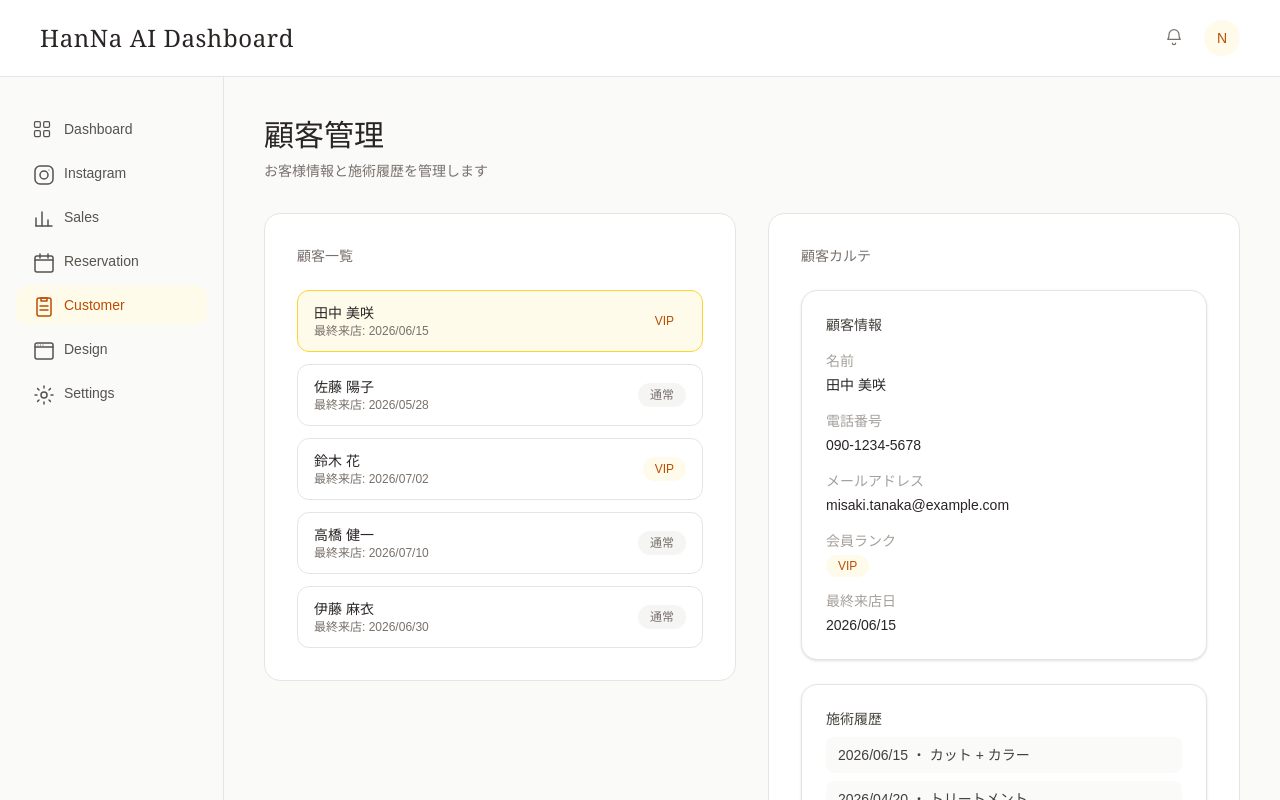
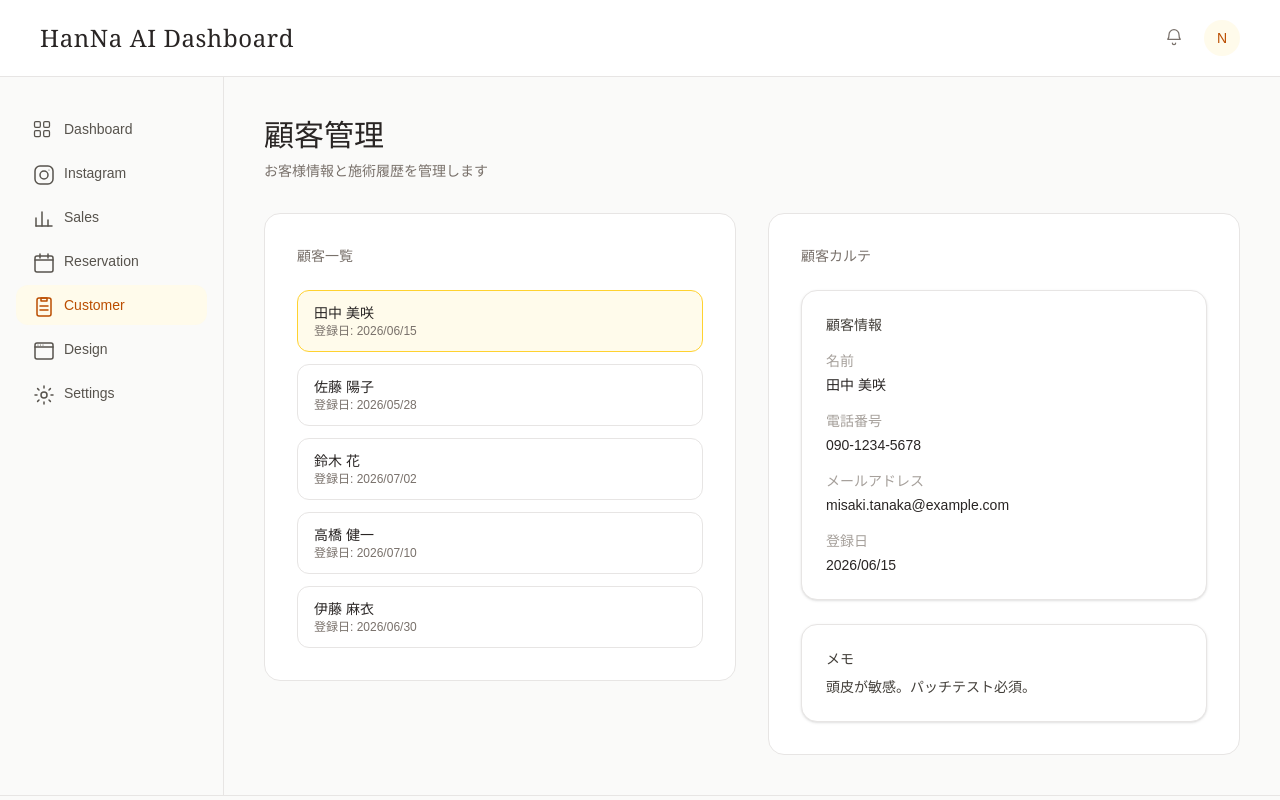
Before and after one commit to designhn924-web/hanna-ai-dashboard, a Next.js app: page /customer in a window 1280 px wide. Shown: the top 800 px of the page. Built offline with nearby package versions, Linux system fonts and the light colour scheme.

Commit message:
Refactor customer data model

```diff
--- a/features/customer/components/CustomerDetail.tsx
+++ b/features/customer/components/CustomerDetail.tsx
@@ -1,6 +1,5 @@
-import Badge from "@/components/ui/Badge";
 import Card from "@/components/ui/Card";
-import type { Customer } from "../types/customer";
+import type { Customer } from "@/types/customer";
 
 type CustomerDetailProps = {
   // 選択されている顧客(まだ何も選ばれていないときはundefined)
@@ -49,39 +48,12 @@ export default function CustomerDetail({ customer }: CustomerDetailProps) {
           </div>
 
           <div>
-      <dt className="text-stone-400">会員ランク</dt>
-      <dd className="mt-1">
-  <Badge tone="accent">
-    {customer.rank}
-  </Badge>
-</dd>
-    </div>
-
-    <div>
-      <dt className="text-stone-400">最終来店日</dt>
+            <dt className="text-stone-400">登録日</dt>
             <dd className="mt-1 text-stone-800">
-        {customer.lastVisit}
+              {customer.createdAt}
             </dd>
           </div>
         </dl>
-</Card>
-<Card>
-  <div>
-  <h3 className="text-sm font-medium text-stone-700">
-  施術履歴
-</h3>
-
-    <ul className="mt-2 flex flex-col gap-2">
-      {customer.treatmentHistory.map((item) => (
-        <li
-          key={`${item.date}-${item.menu}`}
-          className="rounded-lg bg-stone-50 px-3 py-2 text-sm text-stone-700"
-        >
-          {item.date} ・ {item.menu}
-        </li>
-      ))}
-    </ul>
-  </div>
       </Card>
 
       <Card>
@@ -95,7 +67,6 @@ export default function CustomerDetail({ customer }: CustomerDetailProps) {
           </p>
         </div>
       </Card>
-
     </div>
   );
 }
--- a/features/customer/components/CustomerList.tsx
+++ b/features/customer/components/CustomerList.tsx
@@ -1,6 +1,6 @@
 "use client";
 
-import type { Customer } from "../types/customer";
+import type { Customer } from "@/types/customer";
 import EmptyState from "@/components/ui/EmptyState";
 type CustomerListProps = {
   customers: Customer[];
@@ -8,12 +8,6 @@ type CustomerListProps = {
   selectedId: string;
   // 顧客がクリックされたときに呼ばれる関数(親コンポーネントに選んだIDを伝える)
   onSelect: (id: string) => void;
-};
-
-// 会員ランクごとのバッジの色分け
-const rankStyle: Record<Customer["rank"], string> = {
-  VIP: "bg-amber-50 text-amber-700",
-  通常: "bg-stone-100 text-stone-500",
 };
 
 /**
@@ -58,14 +52,9 @@ export default function CustomerList({
                   {customer.name}
                 </p>
                 <p className="text-xs text-stone-500">
-                  最終来店: {customer.lastVisit}
+                  登録日: {customer.createdAt}
                 </p>
               </div>
-              <span
-                className={`rounded-full px-3 py-1 text-xs font-medium ${rankStyle[customer.rank]}`}
-              >
-                {customer.rank}
-              </span>
             </button>
           </li>
         );
--- a/features/customer/data/customers.ts
+++ b/features/customer/data/customers.ts
@@ -1,4 +1,4 @@
-import type { Customer } from "../types/customer";
+import type { Customer } from "@/types/customer";
 
 // 顧客のダミーデータ(5件)
 const dummyCustomers: Customer[] = [
@@ -7,60 +7,40 @@ const dummyCustomers: Customer[] = [
     name: "田中 美咲",
     phone: "090-1234-5678",
     email: "misaki.tanaka@example.com",
-    rank: "VIP",
-    lastVisit: "2026/06/15",
-    treatmentHistory: [
-      { date: "2026/06/15", menu: "カット + カラー" },
-      { date: "2026/04/20", menu: "トリートメント" },
-    ],
     memo: "頭皮が敏感。パッチテスト必須。",
+    createdAt: "2026/06/15",
   },
   {
     id: "2",
     name: "佐藤 陽子",
     phone: "090-2345-6789",
     email: "yoko.sato@example.com",
-    rank: "通常",
-    lastVisit: "2026/05/28",
-    treatmentHistory: [{ date: "2026/05/28", menu: "パーマ" }],
     memo: "明るめのカラーを好む。",
+    createdAt: "2026/05/28",
   },
   {
     id: "3",
     name: "鈴木 花",
     phone: "090-3456-7890",
     email: "hana.suzuki@example.com",
-    rank: "VIP",
-    lastVisit: "2026/07/02",
-    treatmentHistory: [
-      { date: "2026/07/02", menu: "カット" },
-      { date: "2026/05/10", menu: "トリートメント" },
-      { date: "2026/03/08", menu: "カット + カラー" },
-    ],
     memo: "次回はトリートメント希望。",
+    createdAt: "2026/07/02",
   },
   {
     id: "4",
     name: "高橋 健一",
     phone: "090-4567-8901",
     email: "kenichi.takahashi@example.com",
-    rank: "通常",
-    lastVisit: "2026/07/10",
-    treatmentHistory: [{ date: "2026/07/10", menu: "縮毛矯正" }],
     memo: "施術中は静かに過ごしたいタイプ。",
+    createdAt: "2026/07/10",
   },
   {
     id: "5",
     name: "伊藤 麻衣",
     phone: "090-5678-9012",
     email: "mai.ito@example.com",
-    rank: "通常",
-    lastVisit: "2026/06/30",
-    treatmentHistory: [
-      { date: "2026/06/30", menu: "ヘッドスパ" },
-      { date: "2026/04/15", menu: "カット" },
-    ],
     memo: "香りの強いトリートメント剤はNG。",
+    createdAt: "2026/06/30",
   },
 ];
 
--- a/features/customer/types/customer.ts
+++ /dev/null
@@ -1,20 +0,0 @@
-// 会員ランク(通常会員 or VIP会員)
-export type MembershipRank = "通常" | "VIP";
-
-// 施術履歴1件分の型(ダミー表示用)
-export type TreatmentHistoryItem = {
-  date: string; // 施術日
-  menu: string; // 施術内容
-};
-
-// 顧客1件分のデータの型
-export type Customer = {
-  id: string; // 一覧から選択するときに使うID
-  name: string; // 名前
-  phone: string; // 電話番号
-  email: string; // メールアドレス
-  rank: MembershipRank; // 会員ランク
-  lastVisit: string; // 最終来店日
-  treatmentHistory: TreatmentHistoryItem[]; // 施術履歴(ダミー)
-  memo: string; // メモ
-};
--- /dev/null
+++ b/types/customer.ts
@@ -0,0 +1,9 @@
+// 顧客1件分のデータの型
+export type Customer = {
+  id: string; // 一覧から選択するときに使うID
+  name: string; // 名前
+  email: string; // メールアドレス
+  phone: string; // 電話番号
+  memo: string; // メモ
+  createdAt: string; // 登録日時(Supabaseが自動で付与する想定)
+};
```
Lines whose indentation alone changed are shown as unchanged.
